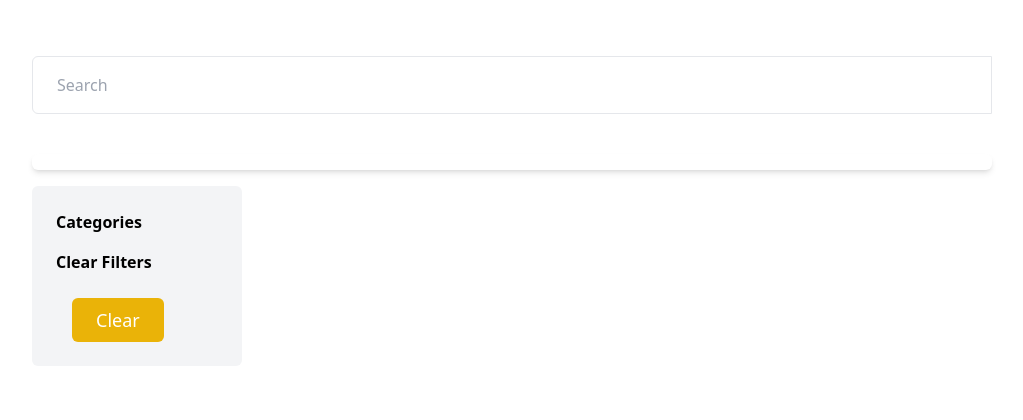
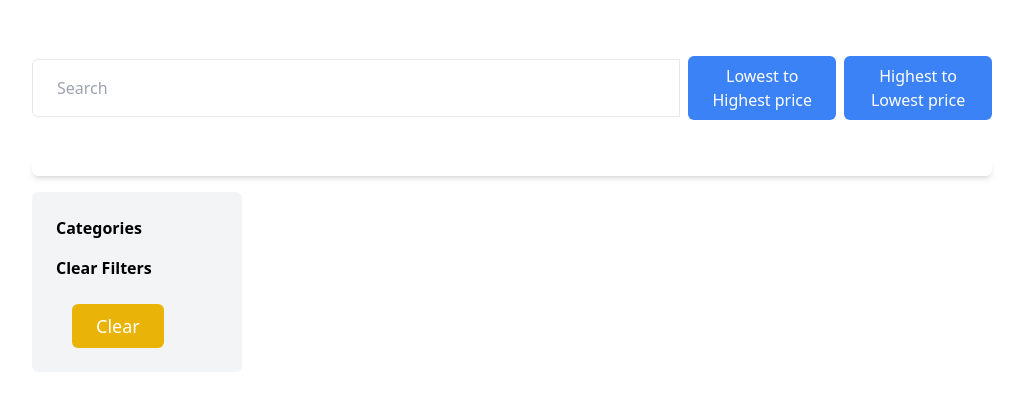
Before and after one commit to Hochschule-Fulda-AI/media-majesty, a Django app: page /items/ in a window 1280 px wide. Shown: the part 109-529 px from the top of the page, without its empty margins (128-1151 px from the left). Run offline with Django 4.2, Linux system fonts and the light colour scheme; data that the repository does not hold is empty; some libraries are stand-ins or nearby versions.

Commit message:
Add download/purchase button to each item & add filtering based on price

```diff
--- a/mediamajesty/items/templates/items/index.html
+++ b/mediamajesty/items/templates/items/index.html
@@ -6,6 +6,8 @@
 <div class="container mx-auto mt-8">
     <form action="{% url 'items:index' %}" class="w-full mb-10 flex items-center" autocomplete="off">
         <input type="text" name="search" id="searchInput" placeholder="Search" class="py-4 px-6 border w-full rounded-l-md" value="{{ search }}">
+        <button type="submit" name="sort" value="asc" class="ml-2 px-4 py-2 bg-blue-500 hover:bg-blue-600 text-white rounded-md">Lowest to Highest price</button>
+        <button type="submit" name="sort" value="desc" class="ml-2 px-4 py-2 bg-blue-500 hover:bg-blue-600 text-white rounded-md">Highest to Lowest price</button>
     </form>
 
     <div id="suggestionsContainer" class="w-full mb-4">
--- a/mediamajesty/items/templates/items/item.html
+++ b/mediamajesty/items/templates/items/item.html
@@ -28,6 +28,11 @@
         <a href="{% url 'chats:new' item.id %}" class="inline-block bg-green-500 hover:bg-green-700 text-white font-bold mt-6 py-2 px-4 rounded-sm">
             Contact Seller
         </a>
+        {% if item.price == 0.0 %}
+            <a href="#" class="inline-block bg-green-500 hover:bg-green-700 text-white font-bold mt-6 py-2 px-4 rounded-sm"> Download </a>
+        {% else %}
+            <a href="#" class="inline-block bg-green-500 hover:bg-green-700 text-white font-bold mt-6 py-2 px-4 rounded-sm" > purchase </a>
+            {% endif %}
         {% endif %}
     </div>
 </div>
--- a/mediamajesty/items/views.py
+++ b/mediamajesty/items/views.py
@@ -30,6 +30,13 @@ def index(request):
         items = items.filter(
             Q(name__icontains=search) | Q(description__icontains=search)
         )
+
+    sort_option = request.GET.get("sort", "")
+
+    if sort_option == "asc":
+        items = items.order_by('price')
+    elif sort_option == "desc":
+        items = items.order_by('-price')
 
     return render(
         request,
--- a/mediamajesty/seed/views.py
+++ b/mediamajesty/seed/views.py
@@ -54,7 +54,7 @@ def items(_):
         category = fake.random_element(Category.objects.all())
         name = fake.sentence(nb_words=3)
         description = fake.text()
-        price = fake.pyint(min_value=5, max_value=50)
+        price = fake.pyint(min_value=0, max_value=50)
         # random specific image for each item
         thumbnail = f"https://picsum.photos/seed/{name}/1920/1080"
         _, created = Item.objects.get_or_create(
```
